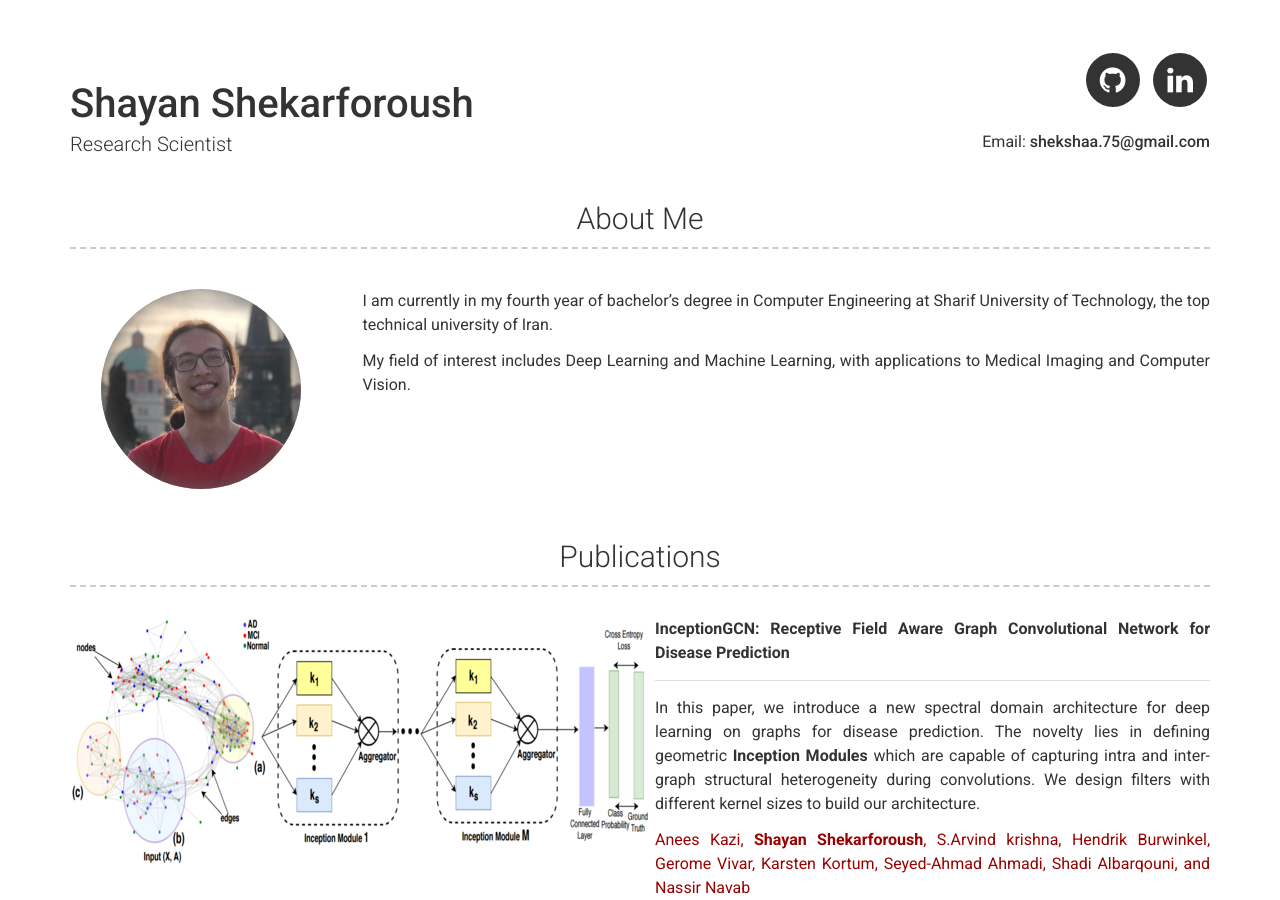
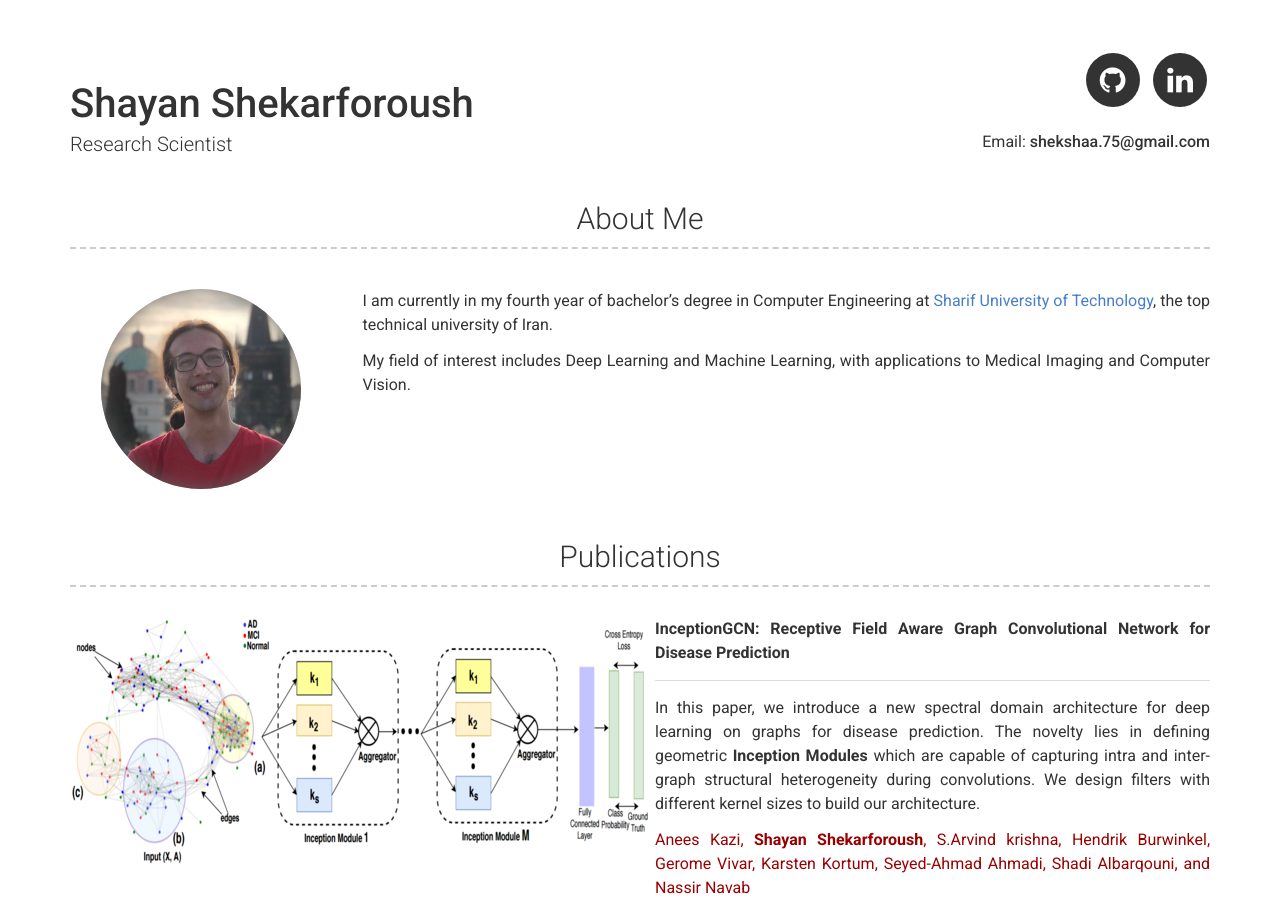
Before and after one commit to shekshaa/shekshaa.github.io, a Jekyll site: the page built from index.md, in a window 1280 px wide and 900 px high. Built offline with Jekyll 4.4.1, drawn with Linux system fonts in a browser that asks for light colours; part of the change alters nothing that is shown.

```diff
--- a/_config.yml
+++ b/_config.yml
@@ -24,7 +24,7 @@ linkedin_username: shayan-shekarforoush-597508136
 # about_title: About Me
 about_profile_image: images/pf.jpg
 about_content: | # this will include new lines to allow paragraphs
-  I am currently in my fourth year of bachelor’s degree in Computer Engineering at Sharif University of Technology, the top technical university of Iran.
+  I am currently in my fourth year of bachelor’s degree in Computer Engineering at [Sharif University of Technology](http://www.sharif.ir), the top technical university of Iran.
 
   My field of interest includes Deep Learning and Machine Learning, with applications to Medical Imaging and Computer Vision.
 # Projects Section
```
